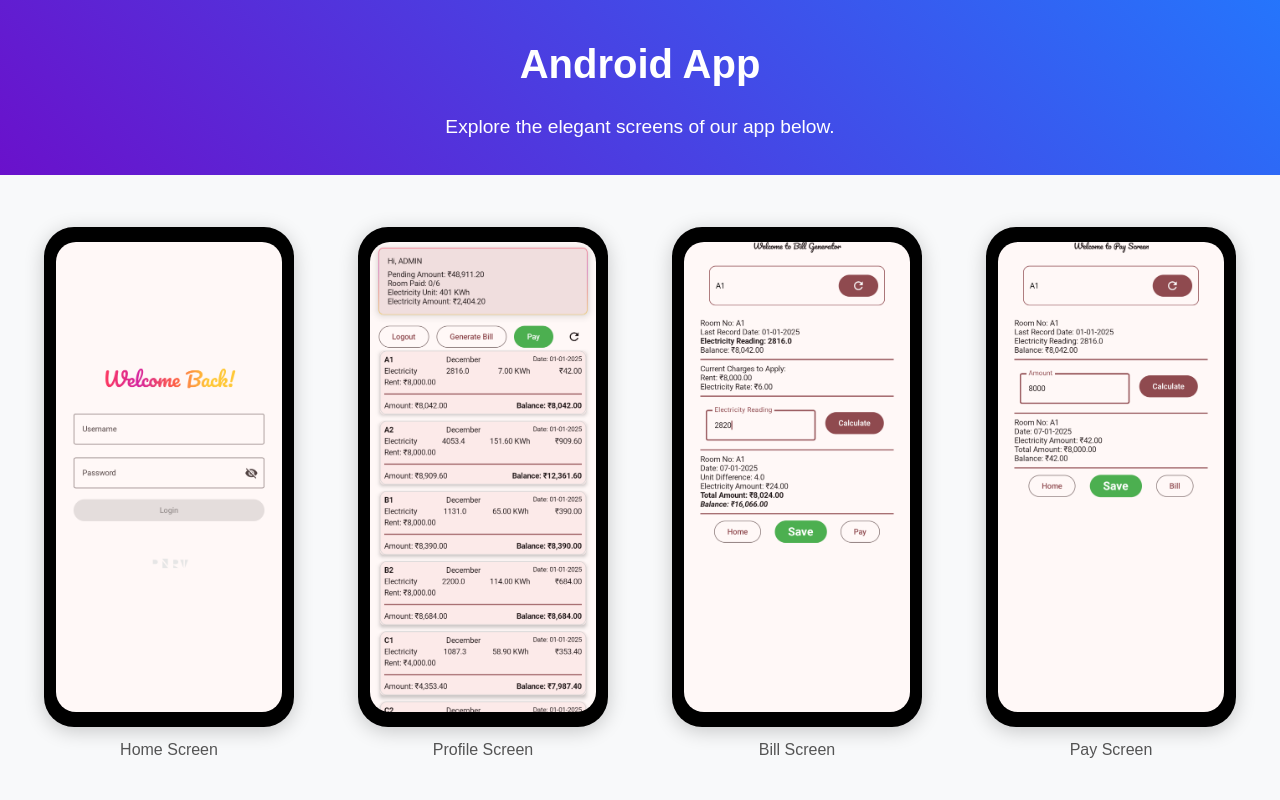
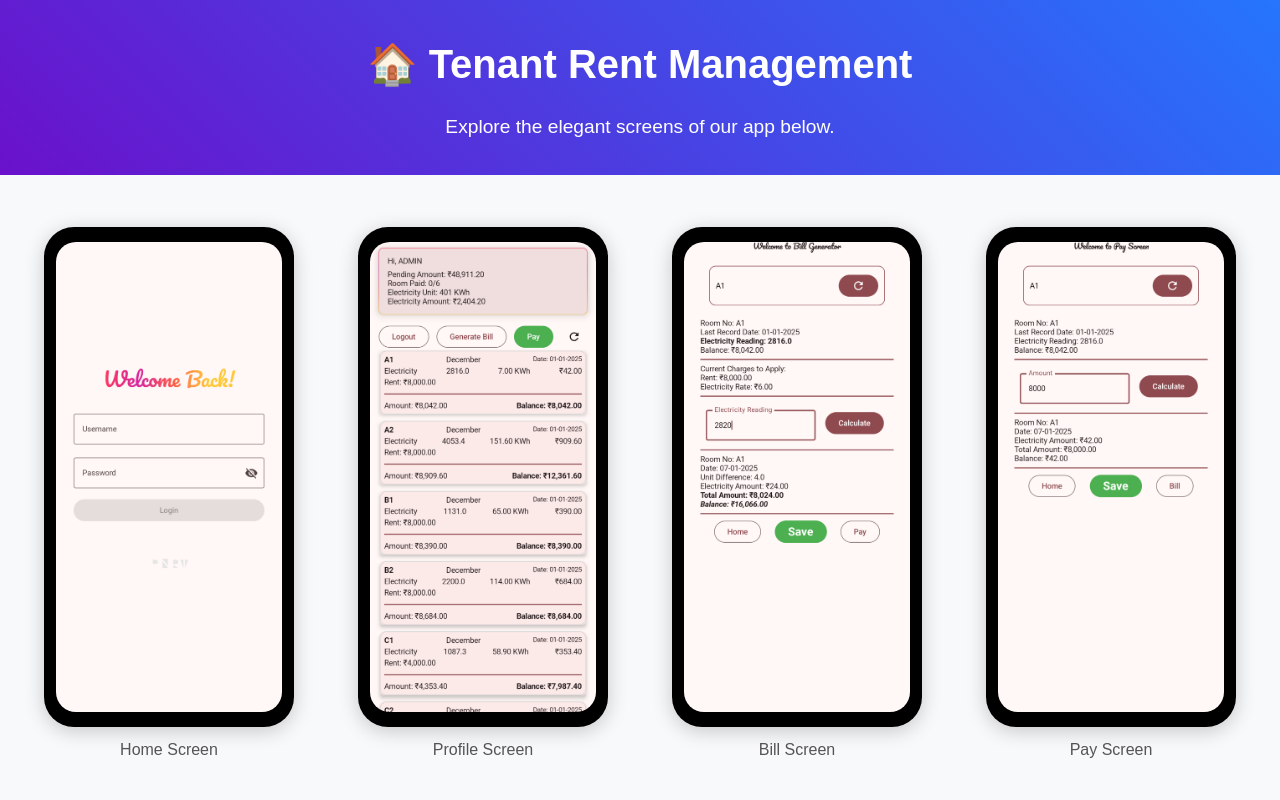
Before and after one commit to pnrt/homebasewebpage, a plain HTML site: page index.html in a window 1280 px wide. Shown: the top 800 px of the page. Drawn offline with Linux system fonts and the light colour scheme.

Commit message:
Update index.html

```diff
--- a/index.html
+++ b/index.html
@@ -8,7 +8,7 @@
 </head>
 <body>
   <header class="hero">
-    <h1>Android App</h1>
+    <h1>🏠 Tenant Rent Management</h1>
     <p>Explore the elegant screens of our app below.</p>
   </header>
   <section class="gallery">
```
